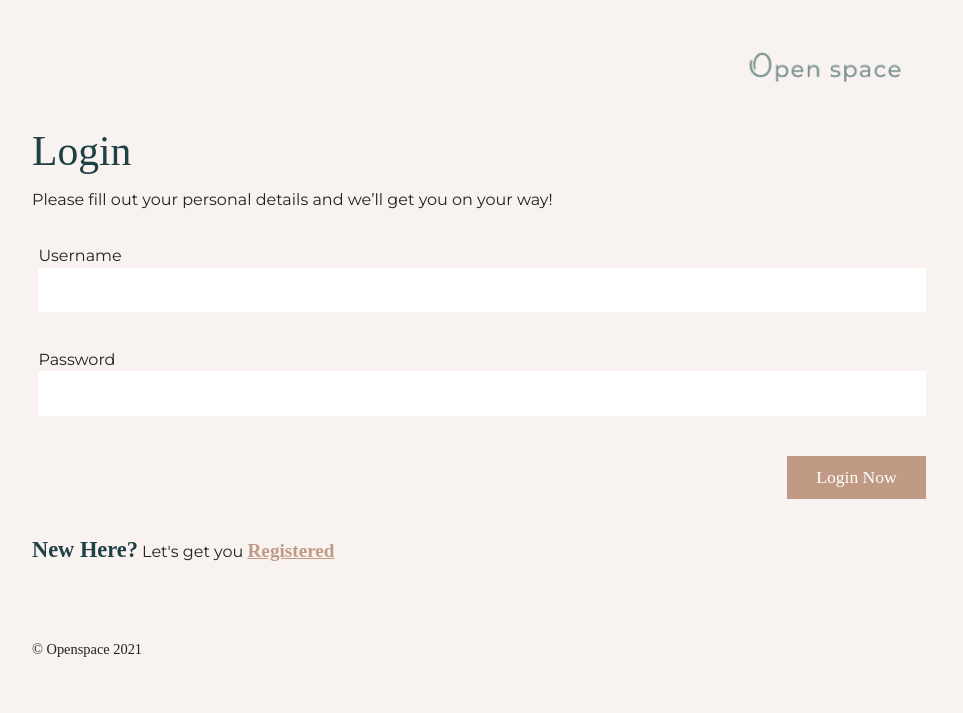
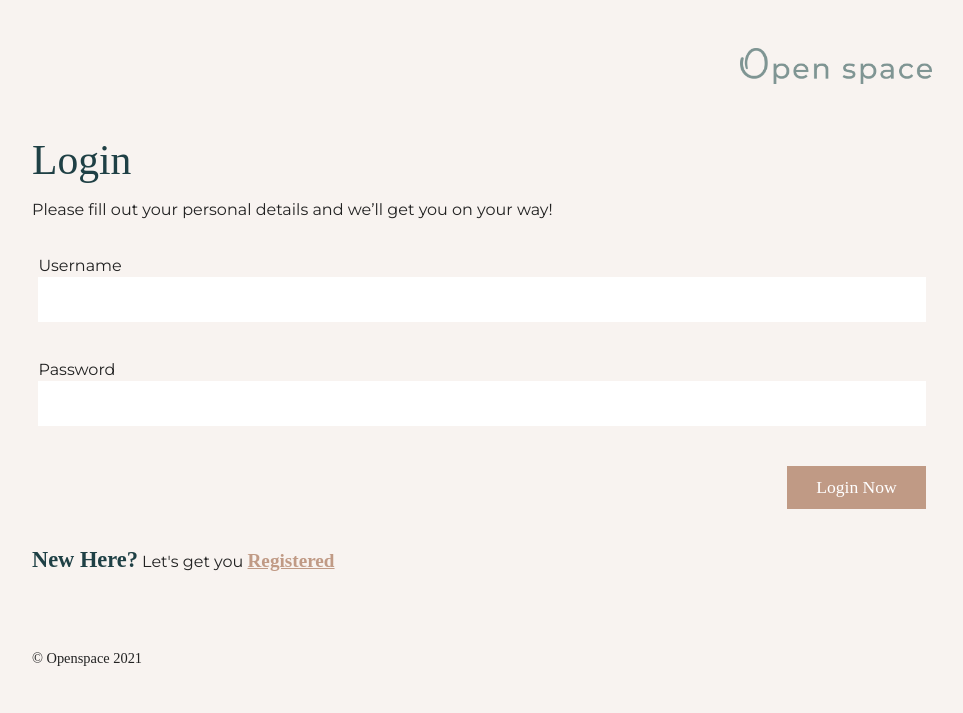
Before and after one commit to jenna-mae/openspaces, a PHP site: page / in a window 1280 px wide. Shown: the top 713 px of the page, without its empty margins (158-1121 px from the left). Run offline with PHP 8.4, Linux system fonts and the light colour scheme; some web fonts are replaced.

Commit message:
Azusa edited some parts 2

```diff
--- a/css/_variables.scss
+++ b/css/_variables.scss
@@ -31,6 +31,6 @@ $marginBottom_h3: 2vh;
 $marginBottom_h4: 2vh;
 $marginBottom_h5: 2vh;
 
-$margin_page: 5vh; //Margin for very top and bottom of the page
+$margin_page: 6vh; //Margin for very top and bottom of the page
 
 $transition_hover: all .1s linear;
--- a/css/common.css
+++ b/css/common.css
@@ -239,7 +239,7 @@ form .unmatched {
 
 .footer {
   padding-top: 10vh;
-  padding-bottom: 5vh;
+  padding-bottom: 6vh;
 }
 
 .footer .copyright {
--- a/css/style.css
+++ b/css/style.css
@@ -3,8 +3,8 @@
 }
 
 .headerLogo {
-  margin-top: 5vh;
-  margin-bottom: 5vh;
+  margin-top: 6vh;
+  margin-bottom: 7vh;
   text-align: center;
 }
 
@@ -16,6 +16,7 @@
 
 .headerLogo img {
   width: 40vw;
+  max-width: 200px;
 }
 
 @media screen and (min-width: 960px) {
--- a/css/style.scss
+++ b/css/style.scss
@@ -14,13 +14,14 @@
 
 .headerLogo {
     margin-top: $margin_page;
-    margin-bottom: 5vh;
+    margin-bottom: 7vh;
     text-align: center;
     @media screen and (min-width: $width_pc) {
         text-align: right;
     }
     img {
         width: 40vw;
+        max-width: 200px;
         @media screen and (min-width: $width_pc) {
             width: 15vw;
         }
```
Also changed, not shown: imgs/OpenspaceOColor.png, imgs/OpenspacelogoColor.png, 1 other file.
